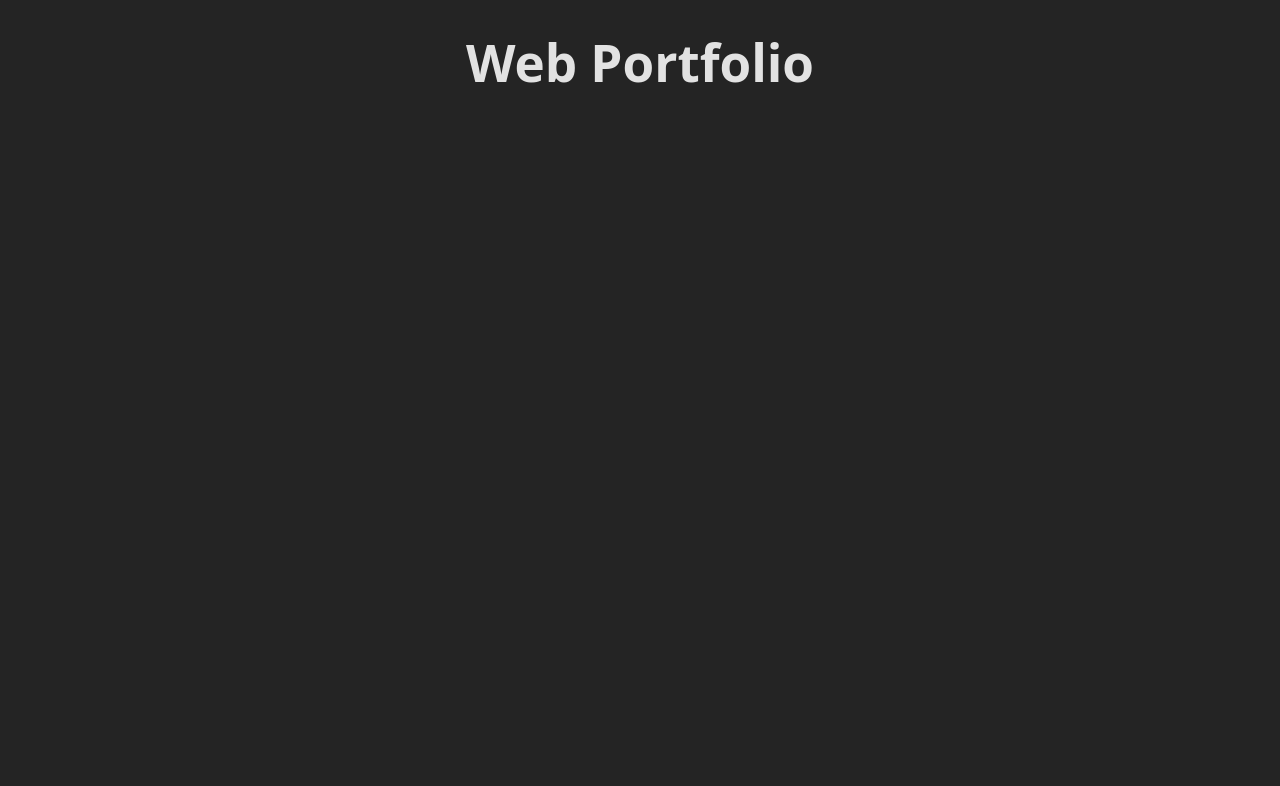
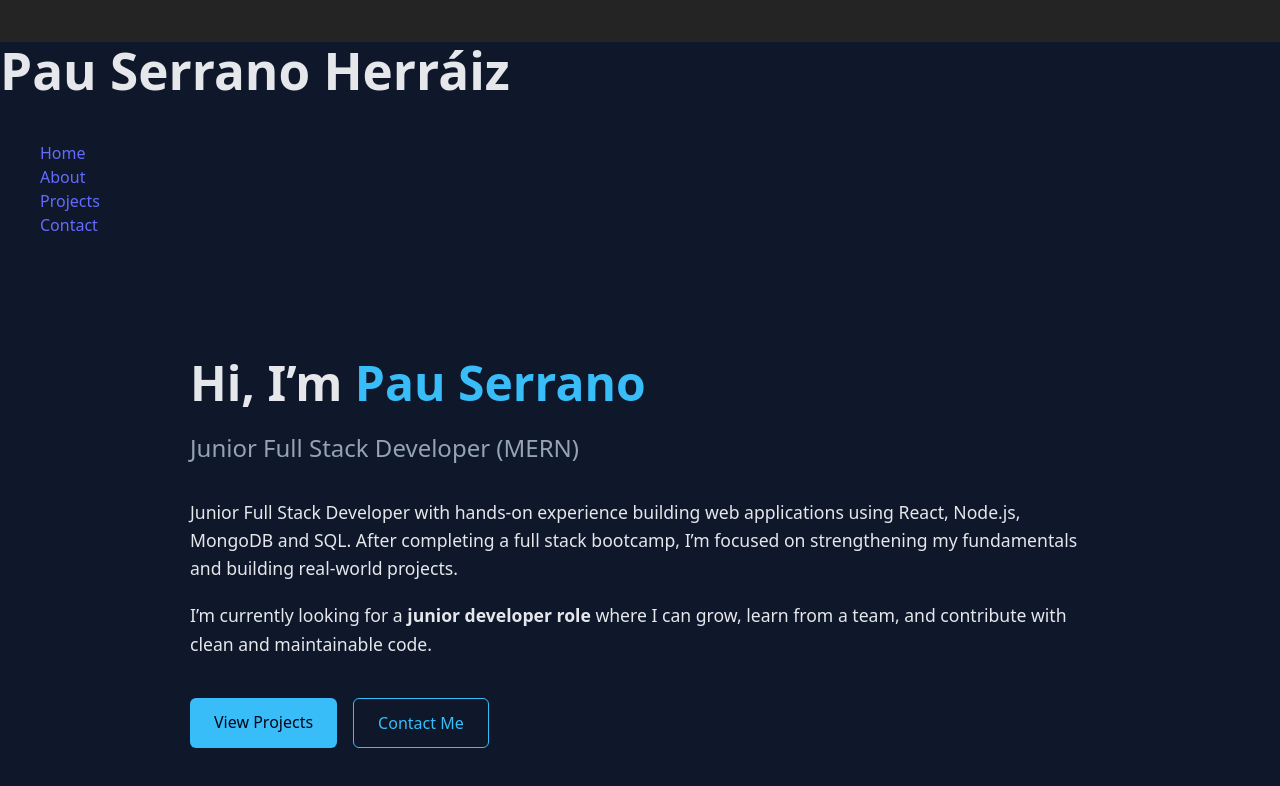
Before and after one commit to PauSerranoHerraiz/portfolio, a React (Vite) app: page / in a window 1280 px wide. Shown: the top 786 px of the page. Built offline with nearby package versions, Linux system fonts and the light colour scheme.

Commit message:
refactor: update App component structure and add routing for pages; enhance Home page content and styling

```diff
--- a/src/App.jsx
+++ b/src/App.jsx
@@ -1,12 +1,22 @@
+import { BrowserRouter, Routes, Route } from "react-router-dom";
+import Home from "./pages/Home";
+import About from "./pages/About";
+import Projects from "./pages/Projects";
+import Contact from "./pages/Contact";
+import Navbar from "./components/Navbar";
+
 function App() {
-
   return (
-    <>
-
-      <h1>Web Portfolio</h1>
-
-    </>
-  )
+    <BrowserRouter>
+      <Navbar />
+      <Routes>
+        <Route path="/" element={<Home />} />
+        <Route path="/about" element={<About />} />
+        <Route path="/projects" element={<Projects />} />
+        <Route path="/contact" element={<Contact />} />
+      </Routes>
+    </BrowserRouter>
+  );
 }
 
-export default App
+export default App;
--- a/src/index.css
+++ b/src/index.css
@@ -24,7 +24,9 @@ a:hover {
 
 body {
   margin: 0;
-  text-align: center;
+  font-family: system-ui, sans-serif;
+  background: #0f172a;
+  color: #e5e7eb;
 }
 
 h1 {
@@ -50,3 +52,58 @@ button:focus,
 button:focus-visible {
   outline: 4px auto -webkit-focus-ring-color;
 }
+
+li {
+  list-style: none;
+}
+
+.home {
+  max-width: 900px;
+  margin: 0 auto;
+  padding: 4rem 1.5rem;
+}
+
+.home h1 {
+  font-size: 3rem;
+  margin-bottom: 0.5rem;
+}
+
+.home h2 {
+  font-size: 1.5rem;
+  font-weight: 500;
+  color: #94a3b8;
+  margin-bottom: 2rem;
+}
+
+.home p {
+  font-size: 1.1rem;
+  line-height: 1.6;
+  margin-bottom: 1.2rem;
+}
+
+.highlight {
+  color: #38bdf8;
+}
+
+.home-buttons {
+  margin-top: 2.5rem;
+  display: flex;
+  gap: 1rem;
+}
+
+.btn {
+  padding: 0.75rem 1.5rem;
+  border-radius: 6px;
+  text-decoration: none;
+  font-weight: 500;
+}
+
+.btn.primary {
+  background: #38bdf8;
+  color: #020617;
+}
+
+.btn.secondary {
+  border: 1px solid #38bdf8;
+  color: #38bdf8;
+}
--- a/src/pages/Home.jsx
+++ b/src/pages/Home.jsx
@@ -1,9 +1,37 @@
-function Home (){
-    return(
-        <>
-        <h1>This is the Home page</h1>
-        </>
-    )
+import { Link } from "react-router-dom";
+
+function Home() {
+  return (
+    <section className="home">
+      <h1>
+        Hi, I’m <span className="highlight">Pau Serrano</span>
+      </h1>
+
+      <h2>Junior Full Stack Developer (MERN)</h2>
+
+      <p>
+        Junior Full Stack Developer with hands-on experience building web
+        applications using React, Node.js, MongoDB and SQL.
+        After completing a full stack bootcamp, I’m focused on strengthening
+        my fundamentals and building real-world projects.
+      </p>
+
+      <p>
+        I’m currently looking for a <strong>junior developer role</strong> where
+        I can grow, learn from a team, and contribute with clean and maintainable code.
+      </p>
+
+      <div className="home-buttons">
+        <Link to="/projects" className="btn primary">
+          View Projects
+        </Link>
+
+        <Link to="/contact" className="btn secondary">
+          Contact Me
+        </Link>
+      </div>
+    </section>
+  );
 }
 
 export default Home
```
Also changed, not shown: src/data/projects.js (+12 -0 lines).
